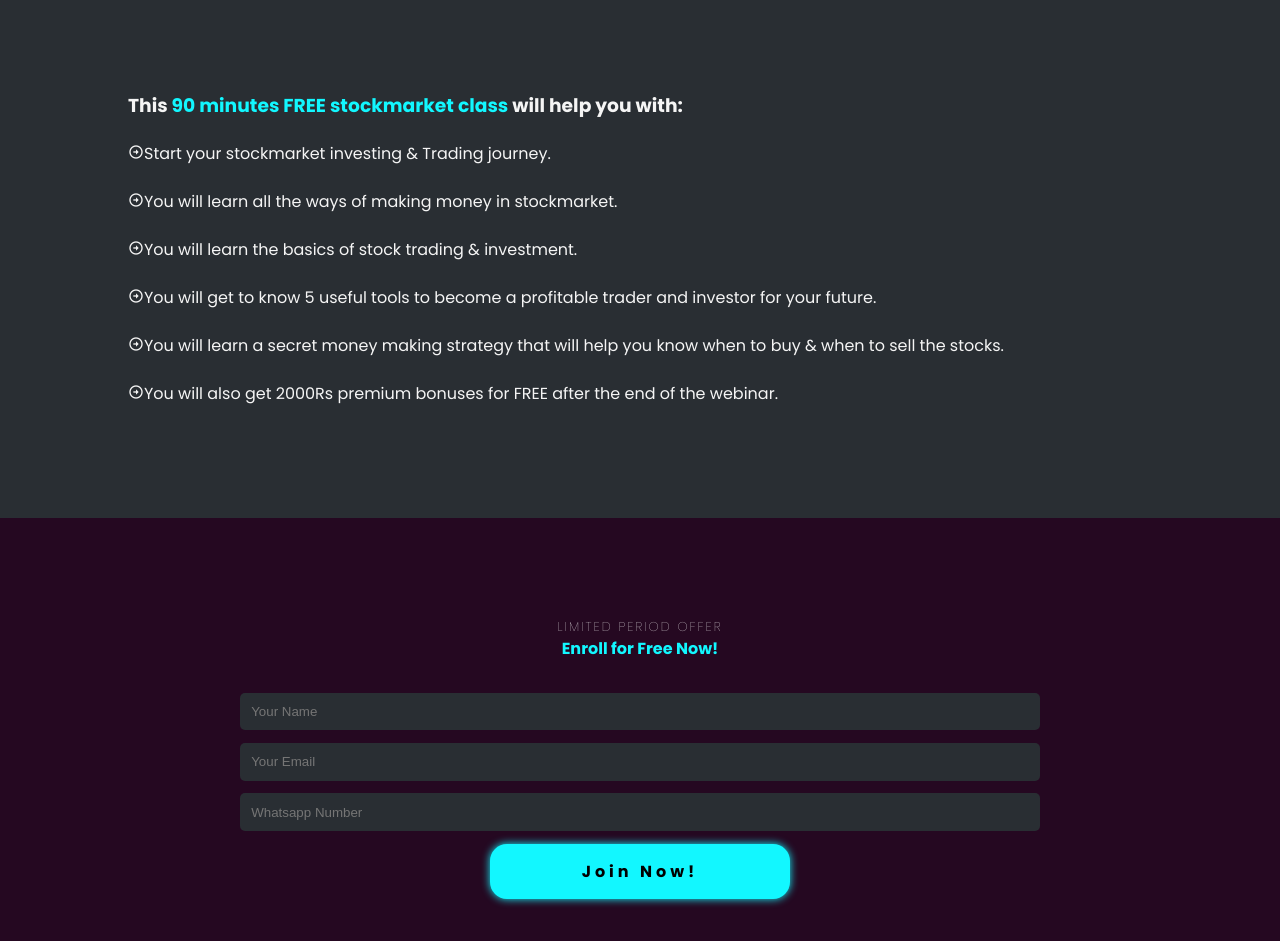
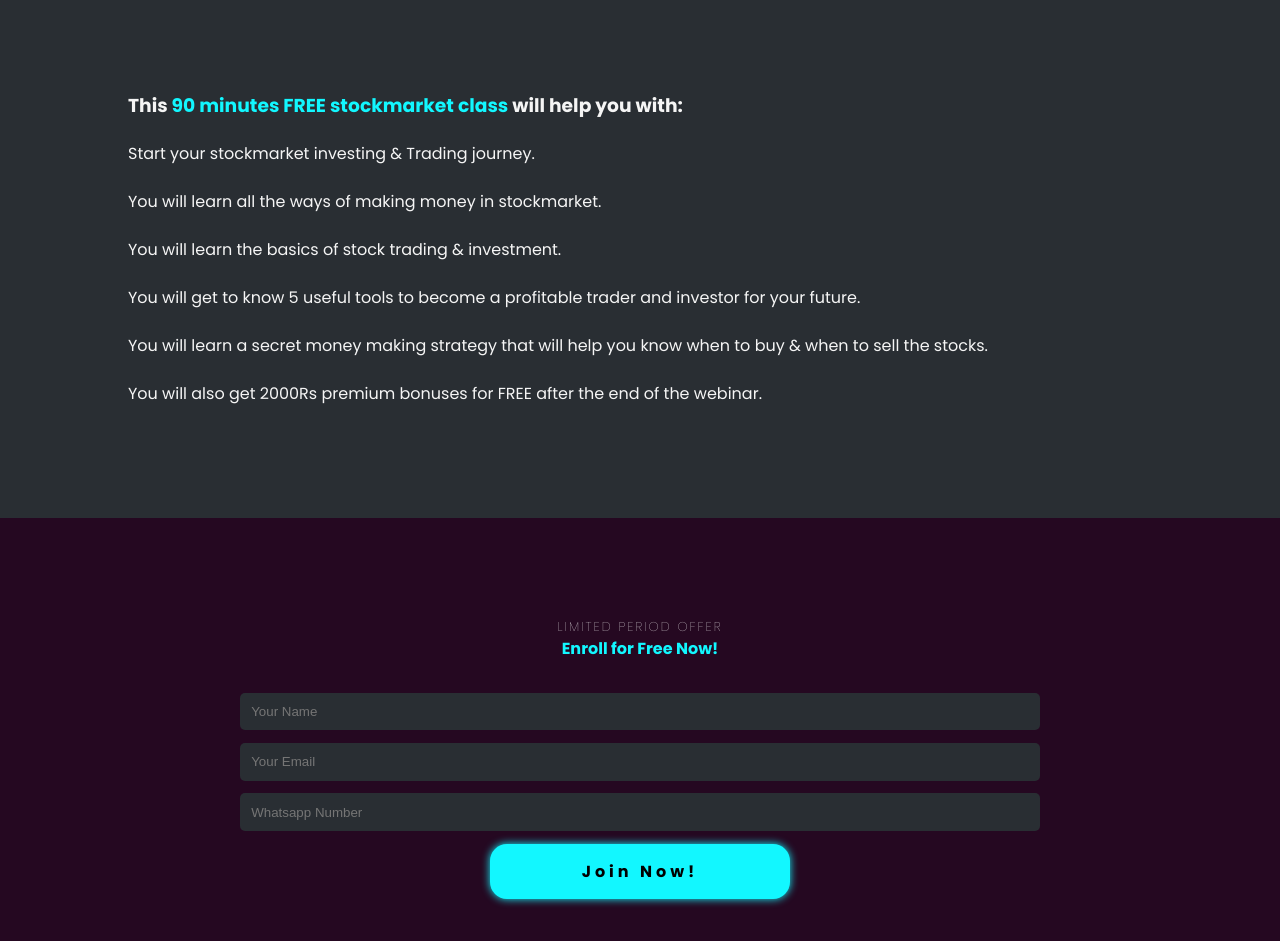
Before and after one commit to shubhank-devops/raushanstock, a plain HTML site: page index.html in a window 1280 px wide. Shown: the part 2200-3141 px from the top of the page. Drawn offline with nearby package versions, Linux system fonts and the light colour scheme.

Commit message:
Update index.html

```diff
--- a/index.html
+++ b/index.html
@@ -141,12 +141,12 @@
         <div class="about-quality">
             <h3>This <span>90 minutes FREE stockmarket class</span> will help you with:</h3>
             <ul>
-                <li><i class='bx bx-right-arrow-circle'></i>Start your stockmarket investing & Trading journey.</li>
-                <li><i class='bx bx-right-arrow-circle'></i>You will learn all the ways of making money in stockmarket.</li>
-                <li><i class='bx bx-right-arrow-circle'></i>You will learn the basics of stock trading & investment.</li>
-                <li><i class='bx bx-right-arrow-circle'></i>You will get to know 5 useful tools to become a profitable trader and investor for your future.</li>
-                <li><i class='bx bx-right-arrow-circle'></i>You will learn a secret money making strategy that will help you know when to buy & when to sell the stocks.</li>
-                <li><i class='bx bx-right-arrow-circle'></i>You will also get 2000Rs premium bonuses for FREE after the end of the webinar.</li>
+                <li>Start your stockmarket investing & Trading journey.</li>
+                <li>You will learn all the ways of making money in stockmarket.</li>
+                <li>You will learn the basics of stock trading & investment.</li>
+                <li>You will get to know 5 useful tools to become a profitable trader and investor for your future.</li>
+                <li>You will learn a secret money making strategy that will help you know when to buy & when to sell the stocks.</li>
+                <li>You will also get 2000Rs premium bonuses for FREE after the end of the webinar.</li>
 
             </ul>
 
```
